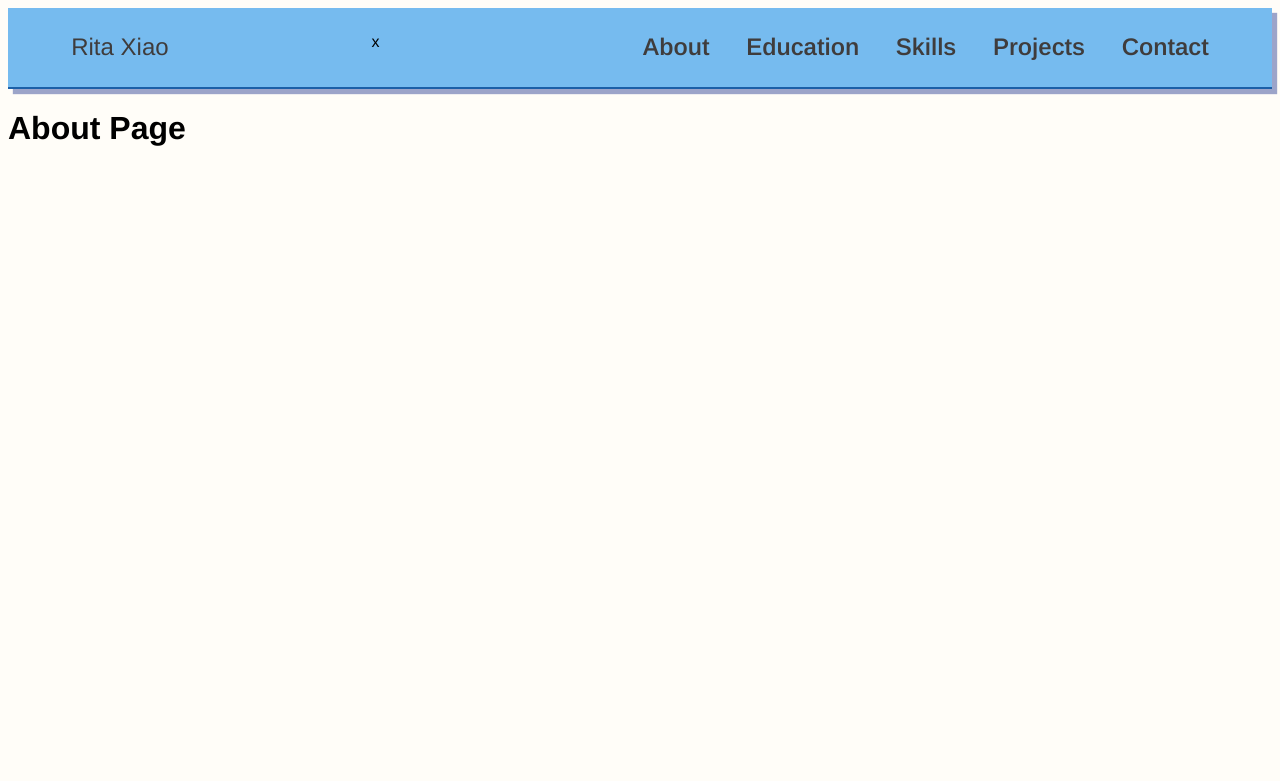
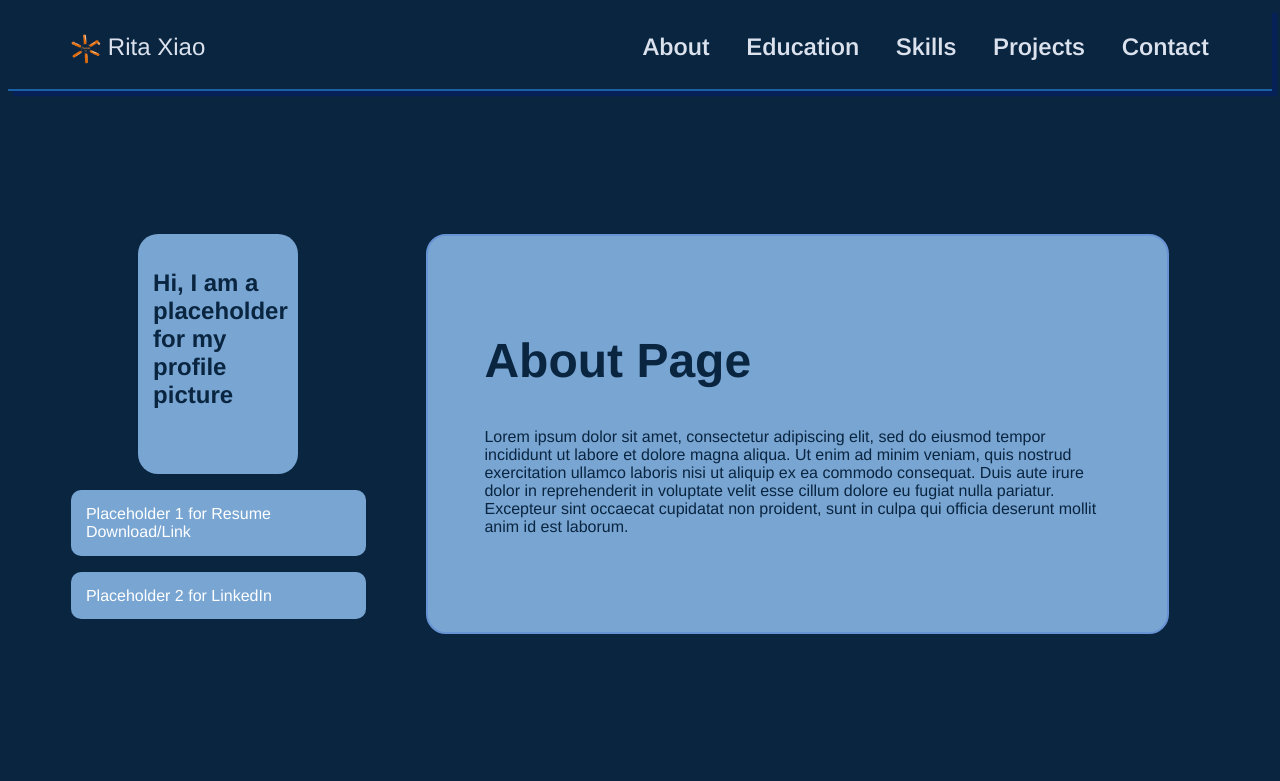
Before and after one commit to Rita-Xiao/Personal_Portfolio_Website, a plain HTML site: page pages/about.html in a window 1280 px wide. Drawn offline with nearby package versions, Linux system fonts and the light colour scheme.

Commit message:
Changed the color scheme (still blue lol) a bit to look a little more modern, added some placeholder images and changed the layout a bit for homepage and about page

```diff
--- a/pages/about.html
+++ b/pages/about.html
@@ -13,17 +13,47 @@
     <header>
         <div class = "logo">
             <!-- Placeholder - Insert Image Here -->
-            <!-- <img src="logo.png" class = "logoImg" alt="Picture of my logo for the header"> -->
+            <img src="../static/placeholder.jpeg"
+             onclick = "clickedHere('clickHome', '../index.html')"
+             class = "logoImg" alt="Picture of my logo for the header">
             <span id = "clickHome" onclick = "clickedHere('clickHome', '../index.html')">Rita Xiao</span>
-        </div>x
-        <nav class = "linkNav">
+        </div>
+        <nav>
             <a href="about.html" class = "linkNav"> About </a>
-            <a href="contact.html" class = "linkNav"> Education </a>
-            <a href="education.html" class = "linkNav"> Skills </a>
+            <a href="education.html" class = "linkNav"> Education </a>
+            <a href="skills.html" class = "linkNav"> Skills </a>
             <a href="projects.html" class = "linkNav"> Projects </a>
-            <a href="skills.html" class = "linkNav"> Contact</a>
+            <a href="contact.html" class = "linkNav"> Contact</a>
         </nav>
     </header>
-    <h1>About Page</h1>
+    <section class = "about_layout">
+        <div class="profile_tab">
+            <div class = "profile_pic">
+                <h1>Hi, I am a placeholder for my profile picture</h1>
+                <!-- Insert an image of my profile picture (still need to get it taken) -->
+            </div>
+            <div id = "plink1">
+                <p> Placeholder 1 for Resume Download/Link</p>
+                <p> Placeholder 2 for LinkedIn</p>
+            </div>
+        </div>
+
+        <div class="about_intro">
+            <h1>About Page</h1>
+            <p> Lorem ipsum dolor sit amet, consectetur adipiscing elit, sed do eiusmod
+                tempor incididunt ut labore et dolore magna aliqua.
+                Ut enim ad minim veniam, quis nostrud exercitation ullamco laboris nisi
+                ut aliquip ex ea commodo consequat. Duis aute irure dolor in
+                reprehenderit in voluptate velit esse cillum dolore eu fugiat nulla
+                pariatur. Excepteur sint occaecat cupidatat non proident, sunt in culpa
+                qui officia deserunt mollit anim id est laborum.</p>
+
+        </div>
+
+
+    </section>
+
+
+
 </body>
 </html>
--- a/static/style.css
+++ b/static/style.css
@@ -8,82 +8,58 @@
 }
 
 body {
-    background-color: #fffdf8;
-    color: black;
+    background-color: #0A2540;
+    color: #0A2540;
 }
 
 /* For the header or "navigation bar" */
 header {
+    display: flex;
     /* To make sure that width stretches across the screen horizontally */
     width: 100%;
-    display: flex;
+
+    border-bottom: 2px solid #1b5fa7;
     /* It distributes the items, where item 1 is aligned to start, and
        last item is aligned to the end, where there is equal space between
        the rest */
     justify-content: space-between;
     /* As indicated, adds the blue background of the header */
-    background-color: #68b4efe7;
+    background-color: #0A2540;
     /* Adds shadow to the box, I added a darkish blue/purple shadow */
     box-shadow: 5px 5px 1px rgba(0, 25, 127, 0.388);
     /* Sets the top/bottom padding and the left/right padding using
        % relative to size of element */
     padding: 2% 5%;
+    content:icon;
     /* Adds the dark blue line at the bottom of the border */
-    border-bottom: 2px solid #1b5fa7;
-    /* For a sticky header, later on, as I add in more content, if I scroll
-       the header will still be on top */
-    position: relative;
+
 }
 
 .linkNav {
     margin-left: 30px;
     font-size: x-large;
     text-decoration: solid;
-    color: rgb(63, 60, 60);
+    color: #dbe2ed;
     font-weight: 600;
+}
+
+.logoImg {
+    width: 30px;
+    height: 30px;
+    align-items: center;
+    vertical-align: middle;
 }
 
 .logo {
     font-size: x-large;
     text-decoration: solid;
-    color: rgb(63, 60, 60);
+    color: #dbe2ed;
     font-weight: 400;
-}
-.home_intro {
-    display: flex;
-    align-items: center;
-    justify-content: space-between;
-    gap: 50px;
-    flex: 1;
-    padding: 5% 5%;
-    border-color: black;
-    background-color: rgba(34, 155, 231, 0.35);
-    margin-top: 5%;
-}
 
-.self_intro, .profile_pic {
-    /* Meaning flex-grow: 1, flex-shrink: 1; flex-basic: 0, so basically
-       I want this to take up equal share of the space alongside the photo*/
-    flex: 1;
-    /* This was just trial and error, as I want it to be a bit away from
-       the header */
-    padding: 5% 5%;
-    background-color: rgba(10, 86, 133, 0.659);
-    margin-top: 5%;
-    border-radius: 20px;
-    height: 400px;
-}
-.self_intro h1{
-    font-size: 32px;
-}
-
-.self_intro p{
-    font-size: 24px;
-    font-style:italic;
 }
 
 .linkNav:hover {
-    background-color: rgb(89, 134, 201);
+    background-color: #78a5d2;
     color: white;
     border-radius: 4px;
     padding: 2px 2px 5px 5px;
@@ -93,3 +69,121 @@ header {
     font-weight: 600;
     cursor: pointer;
 }
+/* ----------------------End of Navigation Bar ----------------------------------- */
+
+/* Home Page */
+.home_intro {
+    display: flex;
+    flex-direction: row;
+    flex-wrap: wrap;
+    align-items: center;
+    justify-content: space-between;
+    gap: 50px;
+    flex: 1;
+    padding: 5% 5%;
+    /* Debating on whether we need this or not */
+    /* background-color: #e5ebf0; */
+    /* margin-top: 5%; */
+}
+
+.self_intro, .other_intro{
+    /* Meaning flex-grow: 1, flex-shrink: 1; flex-basic: 0, so basically
+       I want this to take up equal share of the space alongside the photo*/
+    flex: 1;
+    /* This was just trial and error, as I want it to be a bit away from
+       the header */
+    padding: 5%;
+    background-color: #78a5d2;
+    margin-top: 8vh;
+    border-radius: 20px;
+    border: solid 2px rgb(105, 148, 212);
+    /* height: 400px; */
+    height: 50vh;
+    width: 50vw;
+
+}
+
+.self_intro h1{
+    /* font-size: 32px; */
+    font-size: 48px;
+    color: rgb(22, 22, 25);
+}
+
+.self_intro p{
+    font-size: 32px;
+    font-style:italic;
+    position: relative;
+}
+
+
+/* ----------------------End of Home Page ----------------------------------- */
+
+
+
+/* This is for About Page */
+.about_layout {
+    display: flex;
+    flex-direction: row;
+    flex-wrap: wrap;
+    justify-content: space-between;
+    gap: 20px;
+    padding: 5% 5%;
+    /* Debating on whether we need this or not */
+    /* background-color: #e5ebf0; */
+}
+
+
+.profile_pic {
+
+    flex: 1;
+    width: 20vh;
+    height: 30vh;
+    max-width: 250px;
+    min-width: 100px;
+
+ /* Next is CSS Box Model */
+    margin-top: 10vh;
+    /* From a quick web search, it seems to be able to horizontally center
+    whenever we auto both margin-left and margin-right */
+    margin-left: auto;
+    margin-right: auto;
+    padding: 5%;
+
+/*  Visual and Typography */
+    border-radius: 20px;
+    background-color: #78a5d2;
+}
+
+.about_intro {
+/* Looked up css syntax, and it seems that position property comes first */
+    /* This was just trial and error, as I want it to be a bit away from
+    the header */
+    flex: 1;
+    width: 60vw;
+    height: 50vh;
+    margin: 10vh 5vh;
+    border: solid 2px rgb(105, 148, 212);
+    padding: 5%;
+
+/*  Visual and Typography */
+    border-radius: 20px;
+    background-color: #78a5d2;
+}
+
+.about_intro h1{
+    font-size: 48px;
+}
+
+
+#plink1 p{
+    padding: 5%;
+
+/*  Visual and Typography */
+    border-radius: 10px;
+    background-color: #78a5d2;
+    color: white;
+
+}
+
+
+/* ----------------------End of About Page ----------------------------------- */
```
Also changed, not shown: index.html (+18 -9 lines), pages/contact.html (+5 -5 lines), pages/education.html (+5 -5 lines), pages/projects.html (+5 -5 lines), pages/skills.html (+5 -5 lines), static/Placeholder.jpeg (added).
